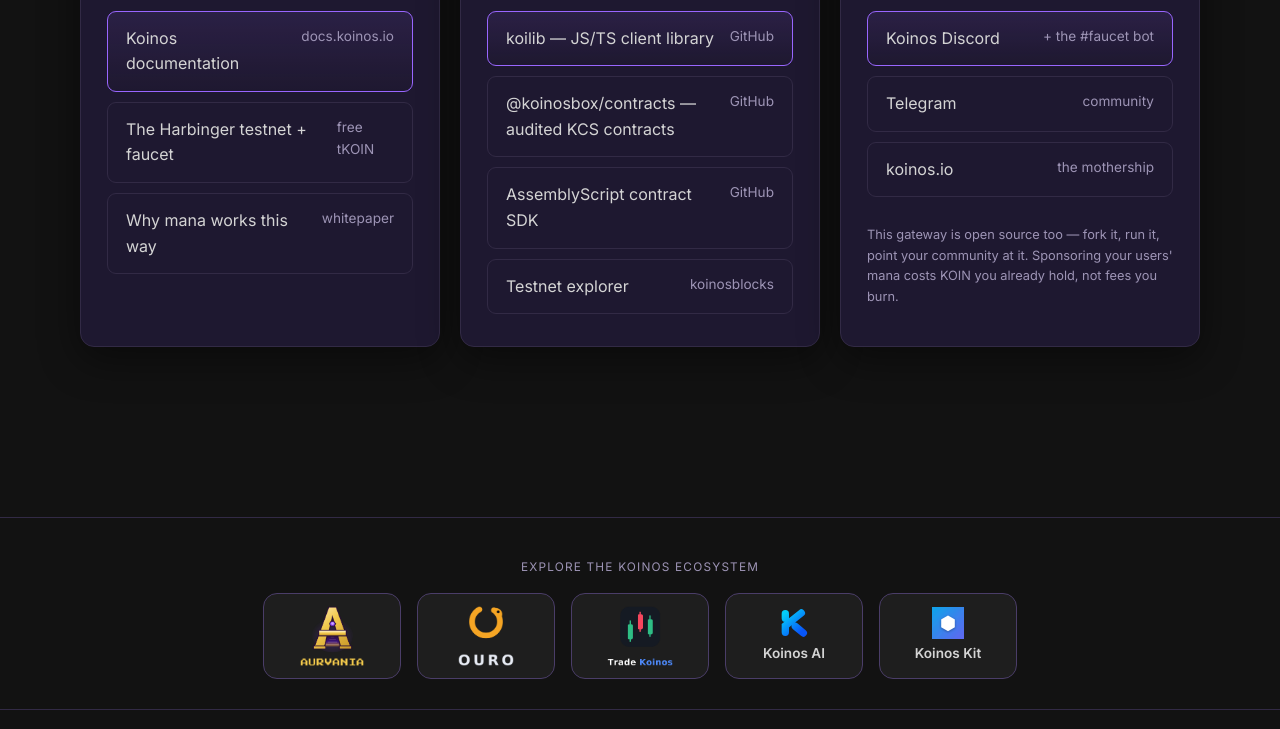
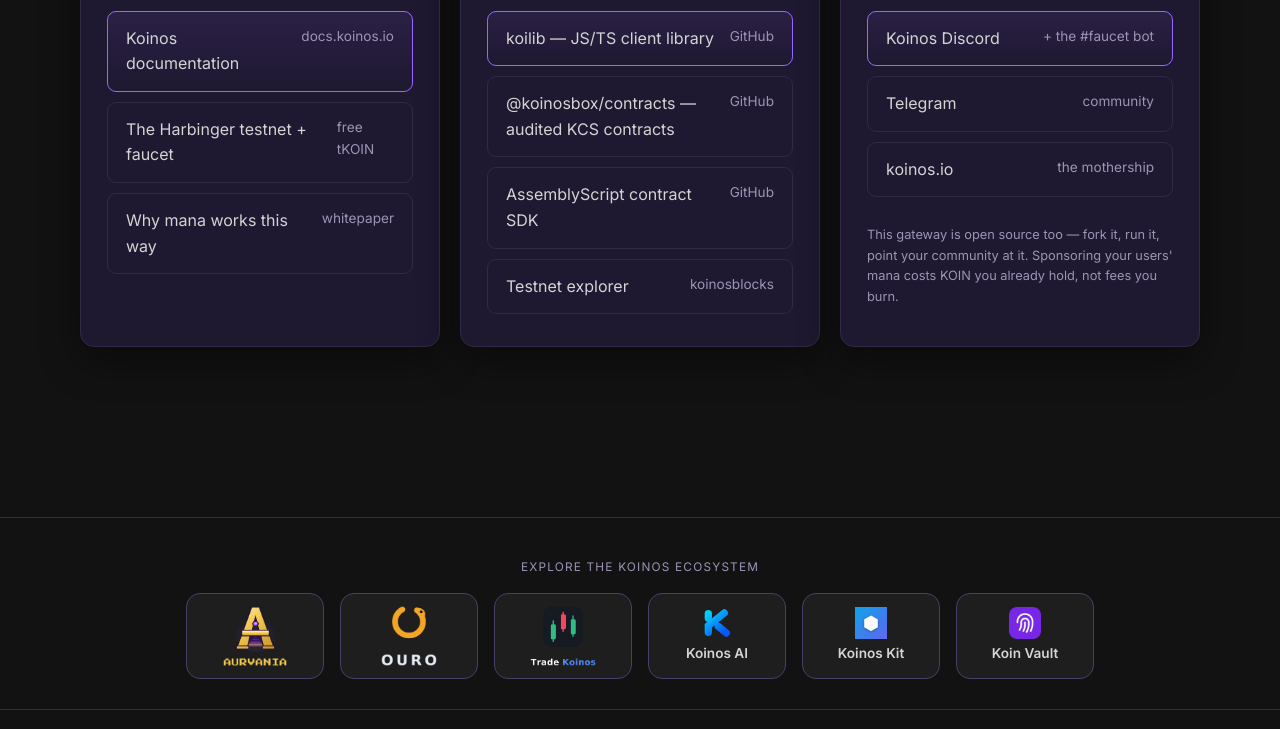
Before and after one commit to therexdev/discover-koinos, a website: page public/build.html in a window 1280 px wide. Shown: the part 2029-2758 px from the top of the page. Drawn offline with Linux system fonts and the light colour scheme; no server answers.

Commit message:
Add Koin Vault logo and link to ecosystem footers

```diff
--- a/public/build.html
+++ b/public/build.html
@@ -183,6 +183,10 @@
         <img src="/assets/ecosystem/koinos-kit.png" alt="" width="32" height="32" loading="lazy">
         <span>Koinos Kit</span>
       </a>
+      <a class="eco-tile eco-tile-named" href="https://koinvault.app/" target="_blank" rel="noopener" title="Koin Vault" aria-label="Koin Vault">
+        <img src="/assets/ecosystem/koin-vault.png" alt="" width="32" height="32" loading="lazy">
+        <span>Koin Vault</span>
+      </a>
     </div>
   </div>
   <div class="wrap">
```
Also changed, not shown: public/index.html (+4 -0 lines), public/nft.html (+4 -0 lines), public/token.html (+4 -0 lines), public/wallet.html (+4 -0 lines), public/assets/ecosystem/koin-vault.png (added).
